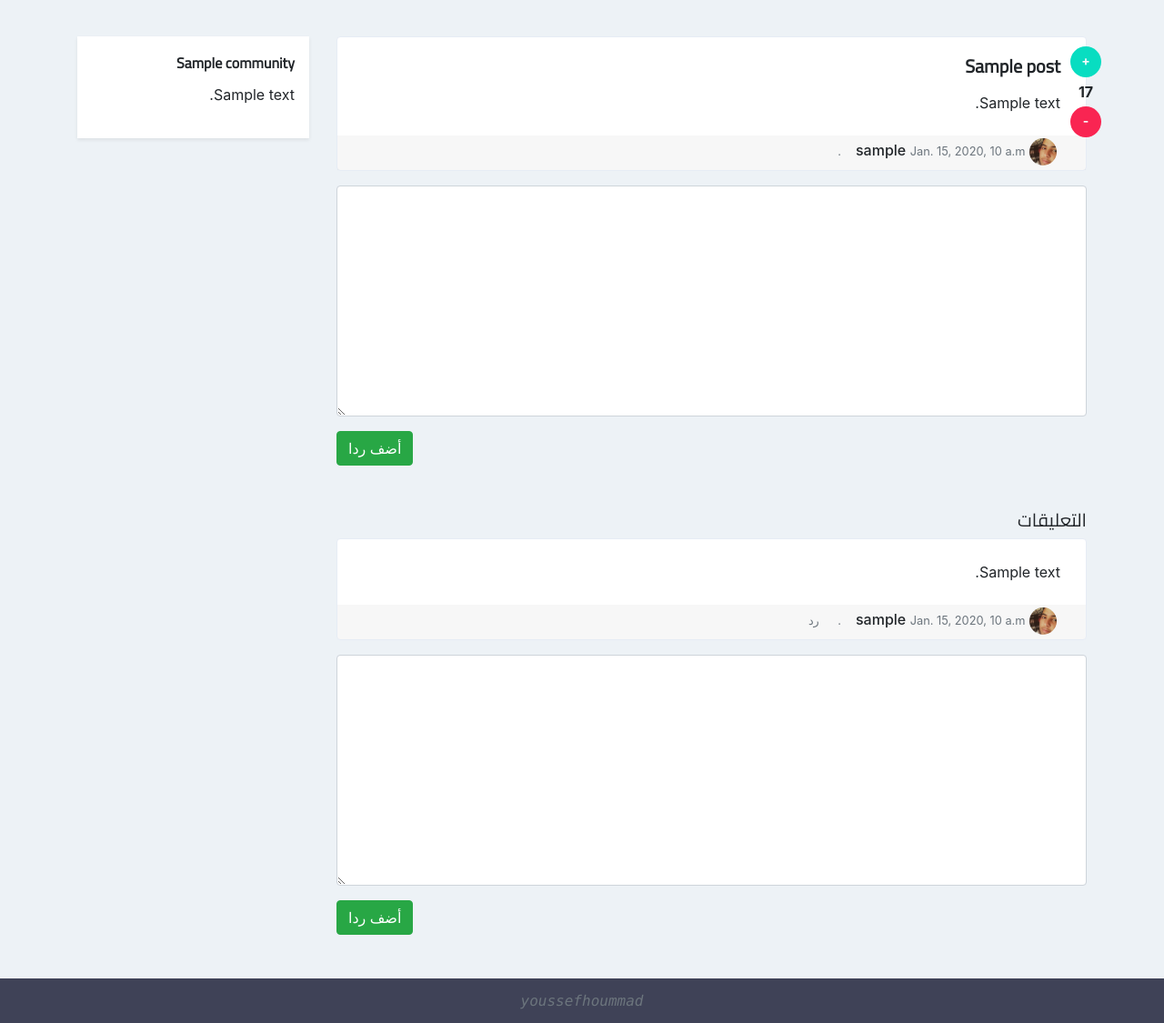
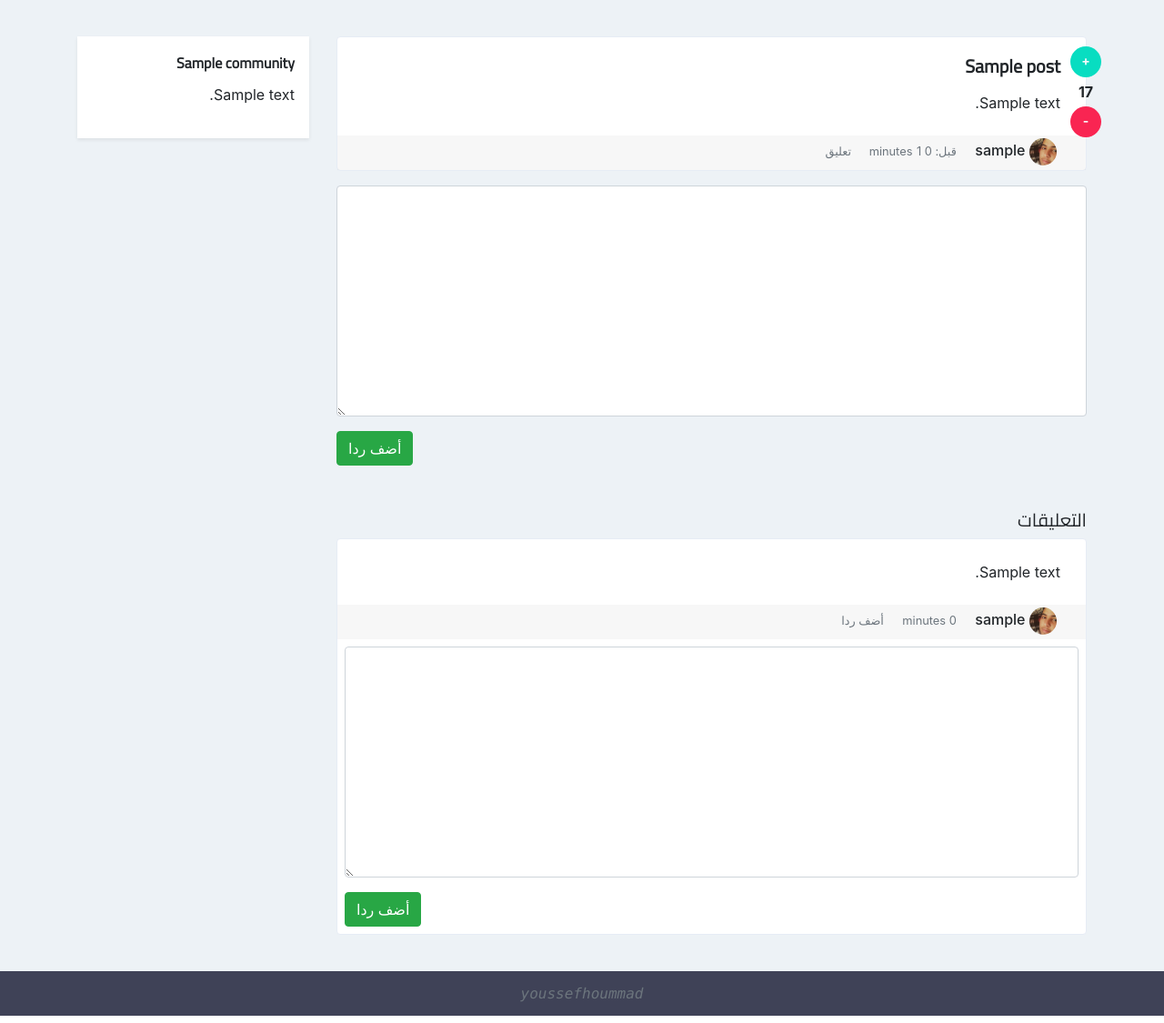
Before and after one commit to youssefhoummad/ni9ash, a Django app: page /post/1/ in a window 1280 px wide. Shown: the part 64-1189 px from the top of the page at 91% size. Run offline with Django 3.2, Linux system fonts and the light colour scheme; a user stored in the database is signed in; tables that the repository leaves empty hold one stand-in row (values such as "Sample post"); some libraries are stand-ins or nearby versions.

Commit message:
fea: nested comment

```diff
--- a/app/models.py
+++ b/app/models.py
@@ -19,16 +19,20 @@ class Post(models.Model):
     created_at = models.DateTimeField(auto_now_add=True)
     created_by = models.ForeignKey(User, related_name='posts', on_delete=models.CASCADE)
 
+    def comments(self):
+        return self.all_comments.filter(parent=None)
+
     def __str__(self):
         return self.title
 
 
 
 class Comment(models.Model):
-    post = models.ForeignKey(Post, related_name='comments', on_delete=models.CASCADE)
+    post = models.ForeignKey(Post, related_name='all_comments', on_delete=models.CASCADE)
     content = models.TextField(max_length=4000)
     created_by = models.ForeignKey(User, related_name='comments', on_delete=models.CASCADE)
     created_at = models.DateTimeField(auto_now_add=True)
+    parent = models.ForeignKey('self', null=True, blank=True, related_name='comments', on_delete=models.CASCADE)
 
     def __str__(self):
         return self.content
--- /dev/null
+++ b/app/utils.py
@@ -0,0 +1,5 @@
+def get_object_or_none(model, *args, **kwargs):
+    try:
+        return model._default_manager.get(*args, **kwargs)
+    except model.DoesNotExist:
+        return None
--- a/app/views.py
+++ b/app/views.py
@@ -6,6 +6,7 @@ from django.core.paginator import Paginator
 
 from .models import User, Community, Post , Comment
 from .forms import PostForm, CommunityForm , CommentForm
+from .utils import get_object_or_none
 
 
 
@@ -33,6 +34,13 @@ def post(request, id):
         comment = form.save(commit=False)
         comment.created_by = request.user
         comment.post = post
+        parent_id = request.POST.get("parent_id")
+        try:
+            parent_id = int(parent_id)
+            parent = get_object_or_none(Comment, id=parent_id)
+        except:
+            parent = None
+        comment.parent = parent
         comment.save()
 
         return redirect('post', post.id)
--- a/static/css/app.css
+++ b/static/css/app.css
@@ -108,3 +108,16 @@ a:hover{
 .dropdown-menu-right{
     right: -90px;
 }
+
+
+
+/* blockquote{
+    border-right: 5px solid #ccc;
+    font-size: 1rem !important;
+    padding-right: 1rem;
+    margin-right: 1.5rem;
+} */
+
+.border-pointed-right{
+    border-right: 2px dotted #eee;
+}
--- a/templates/app/_comment.html
+++ b/templates/app/_comment.html
@@ -1,5 +1,5 @@
 {% load static %}
-<div class="card mb-3">
+
         <div class="card-body mr-2">
             <div class="card-text">
                     {{comment.content}}
@@ -10,18 +10,24 @@
         <div class="card-footer p-0 pb-1 pr-3">
             <img width="30"  src="{% static 'img/profile.jpg' %}" class=" mr-3 rounded-circle"/>
             <small class="h6 ml-3">{{comment.created_by}}</small>
-        <small class="text-muted ml-3">{{comment.created_at}}</small>
-        <a href="">
-            <small class="text-muted ml-3">رد</small>
-        </a>
-    </div>
+            <small class="text-muted ml-3" dir="rtl">{{comment.created_at | timesince}}</small>
+            <small class="text-muted ml-3"><a href="">أضف ردا</a></small>
         </div>
 
         <!-- form comment -->
         {% if user.is_authenticated %}
-    <form method="POST" action="" class="mb-4 clearfix" novalidate>
+          <form method="POST" action="" class="m-2 clearfix" novalidate >
             {% include '_form.html' %}
-    <input type="hidden" name="parent_id" value="{{ comment.id }}" />
+            <input type="hidden" name="parent_id" value="{{comment.id}}"/>
             <button type="submit" class="btn btn-success float-left">أضف ردا</button>
           </form>
         {% endif %}
+
+
+        {% if comment.comments.all.exists %}
+            {% for comment in comment.comments.all %}
+            <div class="mr-4 border-pointed-right {% autoescape off %}{% cycle red green %}{% endautoescape %}">
+                {% include 'app/_comment.html'%}
+            </div>
+            {% endfor %}
+        {% endif %}
--- a/templates/app/_post.html
+++ b/templates/app/_post.html
@@ -19,7 +19,8 @@
     <div class="card-footer p-0 pb-1 pr-3">
         <img width="30"  src="{% static 'img/profile.jpg' %}" class=" mr-3 rounded-circle"/>
         <small class="h6 ml-3">{{post.created_by}}</small>
-        <small class="text-muted ml-3">{{post.created_at}}</small>
+        <small class="text-muted ml-3">قبل: {{post.created_at | timesince}}</small>
+        <small class="text-muted ml-3">{{post.all_comments.count }} تعليق</small>
     </div>
 
     <!-- ------ votes boutons ---- -->
--- a/templates/app/post.html
+++ b/templates/app/post.html
@@ -10,7 +10,7 @@
   <h5 class="mt-5">التعليقات</h5>
 
   <!-- Comment post -->
-  <div>
+  <div class="card mb-3">
     {% for comment in post.comments.all %}
       {% include 'app/_comment.html'%}
     {% endfor%}
```
Also changed, not shown: app/migrations/0002_comment_parent.py (added), app/migrations/0003_auto_20190706_1740.py (added), app/migrations/0004_auto_20190706_1755.py (added). Lines whose indentation alone changed are shown as unchanged.
